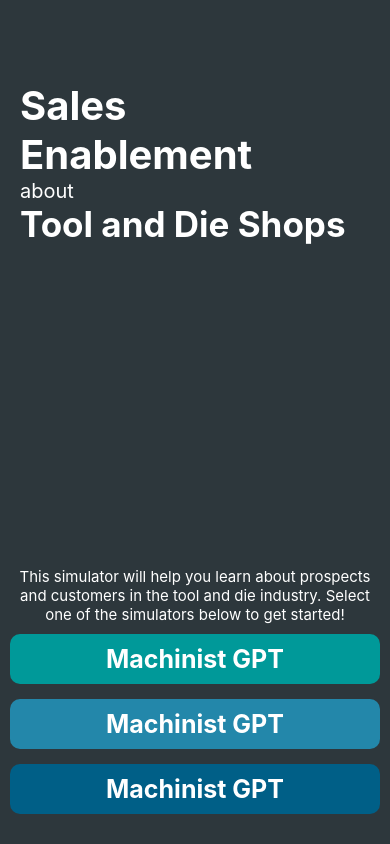
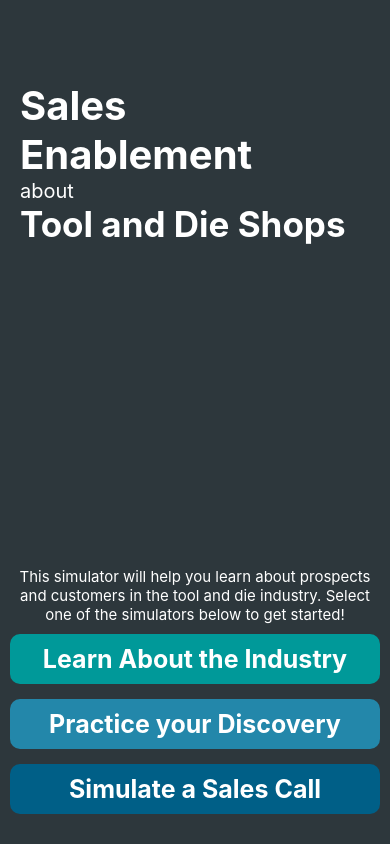
Before and after one commit to Shashhhh/plmenablement, a React Native app in the folder src/frontend/: screen /Home in a window 390 px wide. Built offline with nearby package versions, Linux system fonts and the light colour scheme.

Commit message:
Button text changes

```diff
--- a/src/frontend/screens/home_screen.js
+++ b/src/frontend/screens/home_screen.js
@@ -23,13 +23,13 @@ export default function HomeScreen({ navigation }) {
 
         <View style={styles.buttonContainer}>
           <TouchableOpacity style={styles.MachinistButton} onPress={() => navigation.navigate('Machinist GPT')}>
-            <Text style={styles.buttonText}>Machinist GPT</Text>
+            <Text style={styles.buttonText}>Learn About the Industry</Text>
           </TouchableOpacity>
           <TouchableOpacity style={styles.Button2} onPress={() => navigation.navigate('Machinist GPT')}>
-            <Text style={styles.buttonText}>Machinist GPT</Text>
+            <Text style={styles.buttonText}>Practice your Discovery</Text>
           </TouchableOpacity>
           <TouchableOpacity style={styles.Button3} onPress={() => navigation.navigate('Machinist GPT')}>
-            <Text style={styles.buttonText}>Machinist GPT</Text>
+            <Text style={styles.buttonText}>Simulate a Sales Call</Text>
           </TouchableOpacity>
 
       </View>
```
